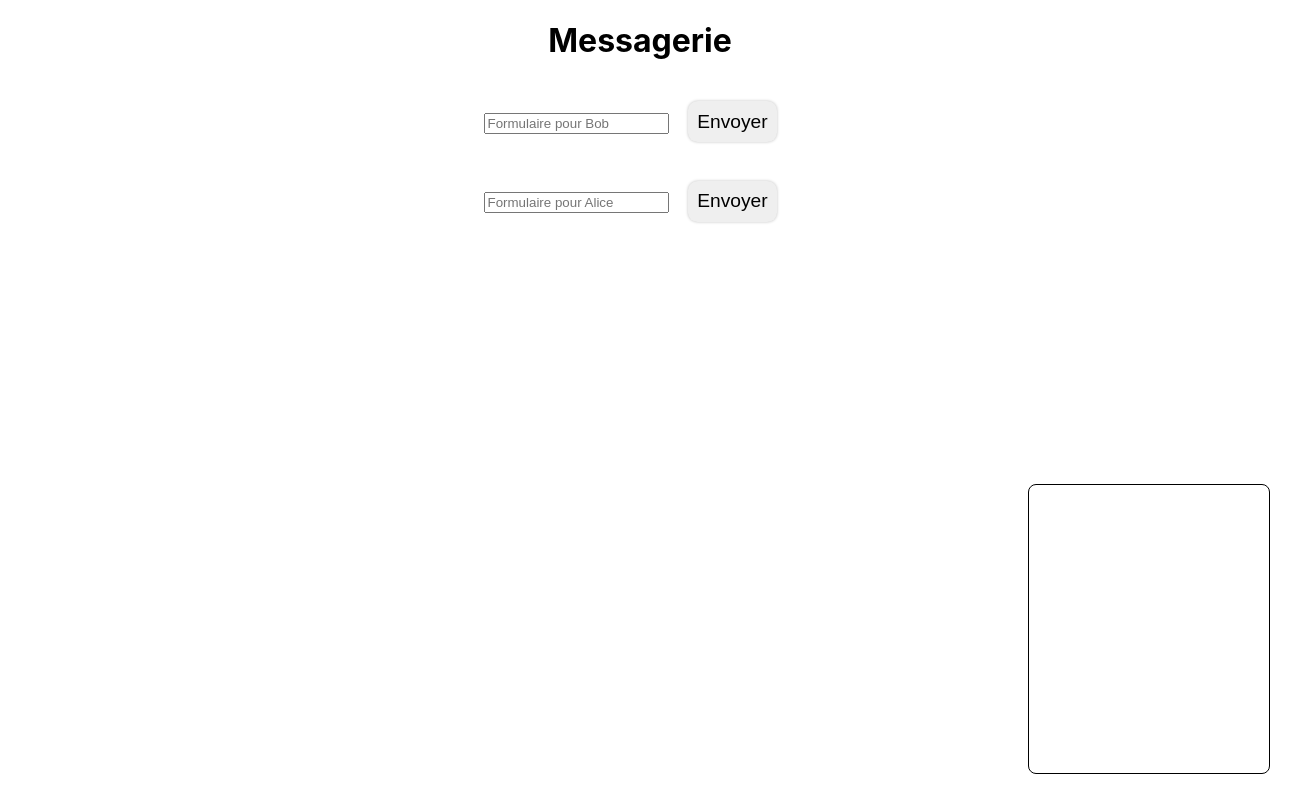
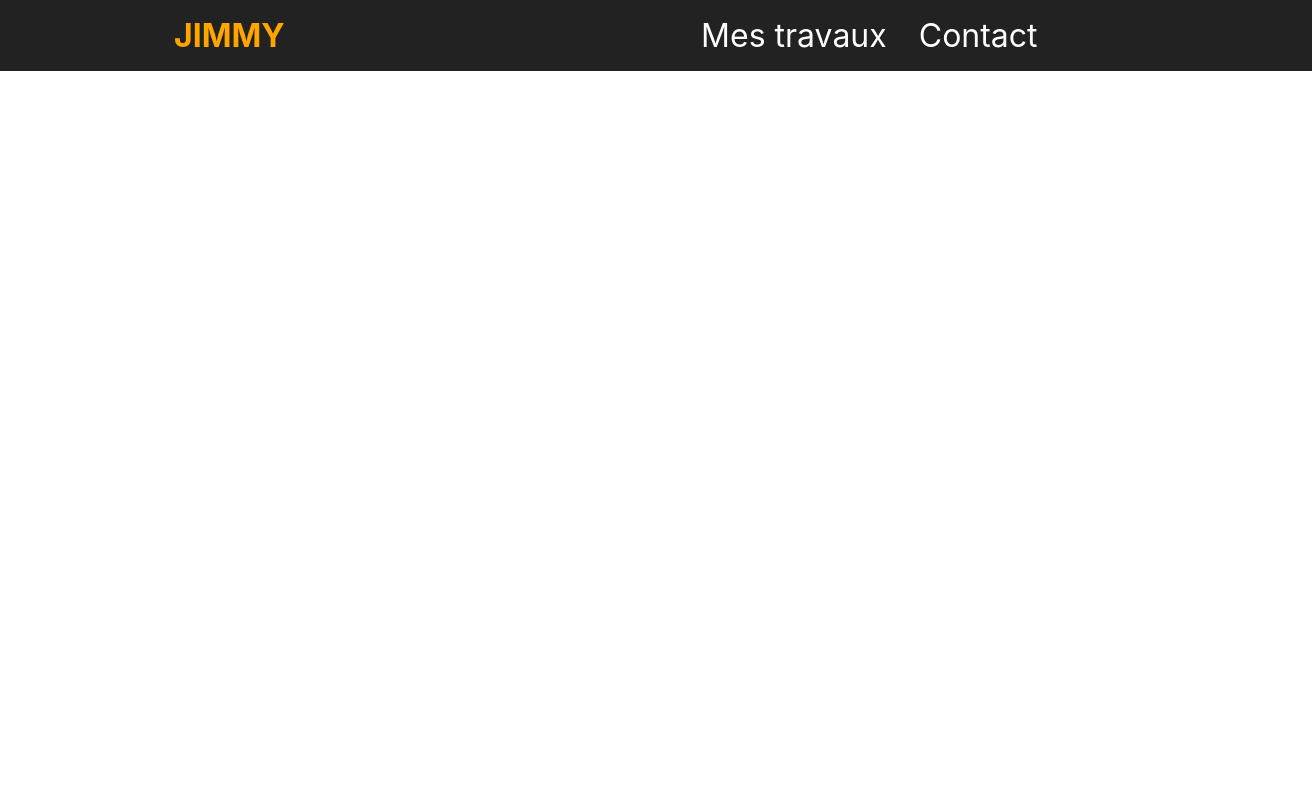
Before and after one commit to jimmy4701/SDW_EXAMPLE, a React (Create React App) app: page / in a window 1280 px wide. Shown: the whole page, 1312 px wide, since content can reach past the window. Built offline with nearby package versions, Linux system fonts and the light colour scheme.

Commit message:
Modified Landing Page Created Navbar

```diff
--- a/src/App.js
+++ b/src/App.js
@@ -1,44 +1,9 @@
-import React, { useState } from 'react'
-import Button from './components/Button'
-import Displayer from './components/Displayer'
+import React from 'react'
+import LandingPage from './LandingPage'
 
 const App = (props) => {
-  const [discuss, setDiscuss] = useState([])
-
-  const handleMessage = (new_message) => {
-    setDiscuss([...discuss, new_message])
-  }
-
   return(
-    <div className="app-container">
-      <h1>Messagerie</h1>
-      <Displayer messages={discuss} />
-      <Form onMessage={(mess) => alert(mess.content)} username="Bob" type="A" />
-      <Form onMessage={handleMessage} username="Alice" type="B" />
-    </div>
-  )
-}
-
-const Form = (props) => {
-  const [content, setContent] = useState()
-
-  const sendMessage = (e) => {
-    e.preventDefault()
-    props.onMessage({
-      username: props.username,
-      content,
-      type: props.type
-    })
-    setContent("")
-  }
-  return(
-    <form onSubmit={sendMessage}>
-      <input type="text" value={content} placeholder={`Formulaire pour ${props.username}`}
-        onChange={(event) => {
-          setContent(event.target.value)
-        }} />
-      <Button onClick={sendMessage}>Envoyer</Button>
-    </form>
+    <LandingPage />
   )
 }
 
--- a/src/LandingPage.js
+++ b/src/LandingPage.js
@@ -1,10 +1,10 @@
 import React from 'react'
 import Header from './components/Header.js'
+import Navbar from './components/Navbar.js'
 
 const LandingPage = () => {
     return <div>
-        <Header title="Jérémy SIMONKLEIN" />
-        <Header title="Contact" />
+        <Navbar />
     </div>
 }
 
--- /dev/null
+++ b/src/components/Navbar.js
@@ -0,0 +1,18 @@
+import React from 'react'
+import {navbar_links} from '../config'
+
+const Navbar = () => {
+    return(
+        <div className="navbar">
+            <div className="navbar-left">Jimmy</div>
+            <div className="navbar-right">
+                {navbar_links.map((link) => {
+                    return <a className="navbar-button" href={link.href}>{link.label}</a>
+                })}
+
+            </div>
+        </div>
+    )
+}
+
+export default Navbar
--- /dev/null
+++ b/src/config.js
@@ -0,0 +1,4 @@
+export const navbar_links = [
+    {label: "Mes travaux", href: "/works"},
+    {label: "Contact", href: "/contact"}
+]
--- a/src/index.css
+++ b/src/index.css
@@ -86,3 +86,34 @@ code {
   display: flex;
   justify-content: flex-end;
 }
+
+/* Navbar */
+.navbar {
+  width: 100%;
+  background-color: #222222 ;
+  color: white;
+  display: flex;
+  padding: 0.5em;
+  font-size: 2em;
+}
+
+a.navbar-button {
+  color: white;
+  text-decoration: none;
+  margin: 0 0.5em;
+}
+
+.navbar-left {
+  flex: 1;
+  text-align: center;
+  color: orange;
+  text-transform: uppercase;
+  font-weight: bold;
+}
+
+.navbar-right {
+  flex: 2;
+  display: flex;
+  align-items: center;
+  justify-content: center;
+}
```
